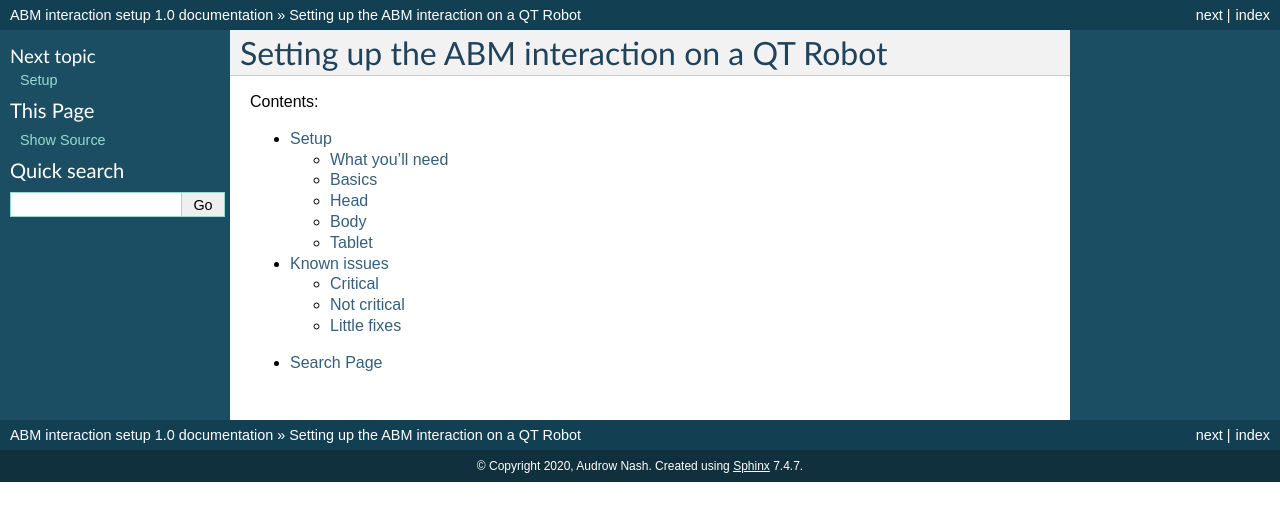
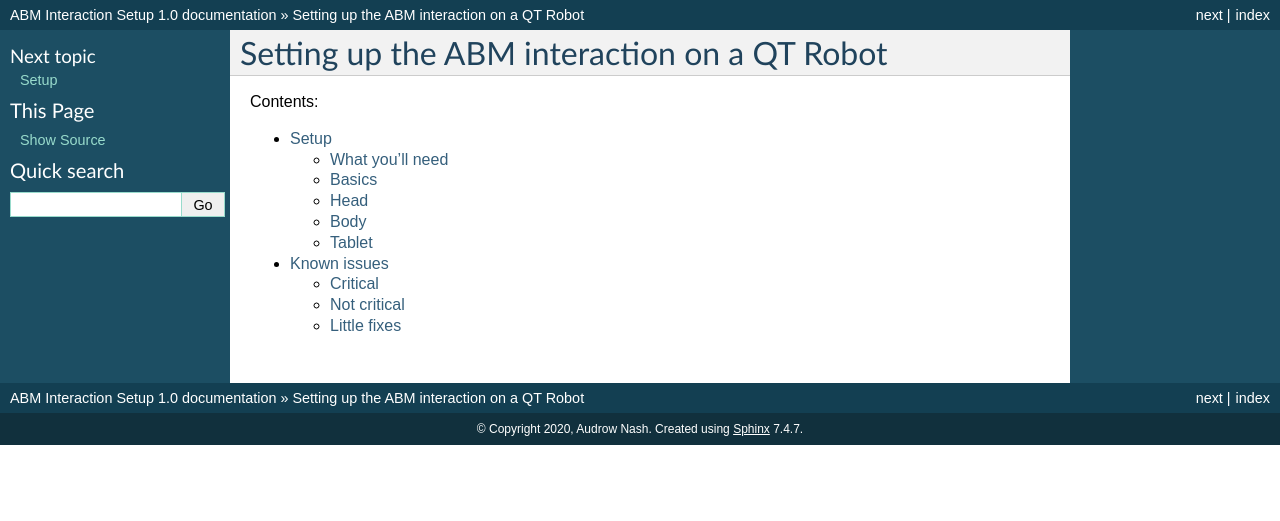
Before and after one commit to robotpt/abm-setup, a Sphinx documentation site: the page built from docs/index.rst, in a window 1280 px wide. Shown: the top 521 px of the page. Built offline with Sphinx 7.4.7, drawn with Linux system fonts in a browser that asks for light colours.

```diff
--- a/docs/conf.py
+++ b/docs/conf.py
@@ -10,7 +10,7 @@ source_suffix = '.rst'
 # The master toctree document.
 master_doc = 'index'
 
-project = u'ABM interaction setup'
+project = u'ABM Interaction Setup'
 copyright = u'2020, Audrow Nash'
 version = '1.0'
 release = '1.0'
--- a/docs/index.rst
+++ b/docs/index.rst
@@ -9,5 +9,3 @@ Contents:
 
    setup
    known_issues
-
-* :ref:`search`
```
Also changed, not shown: README.rst (+4 -3 lines).
